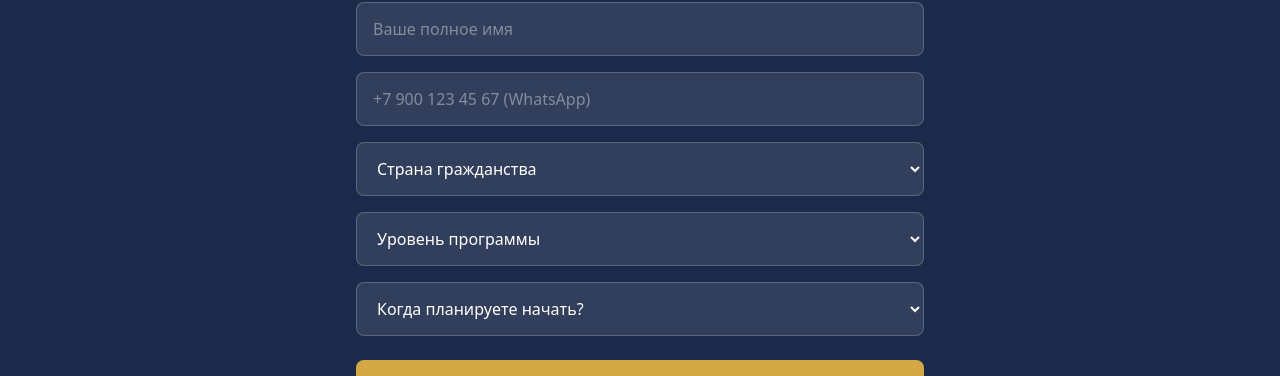
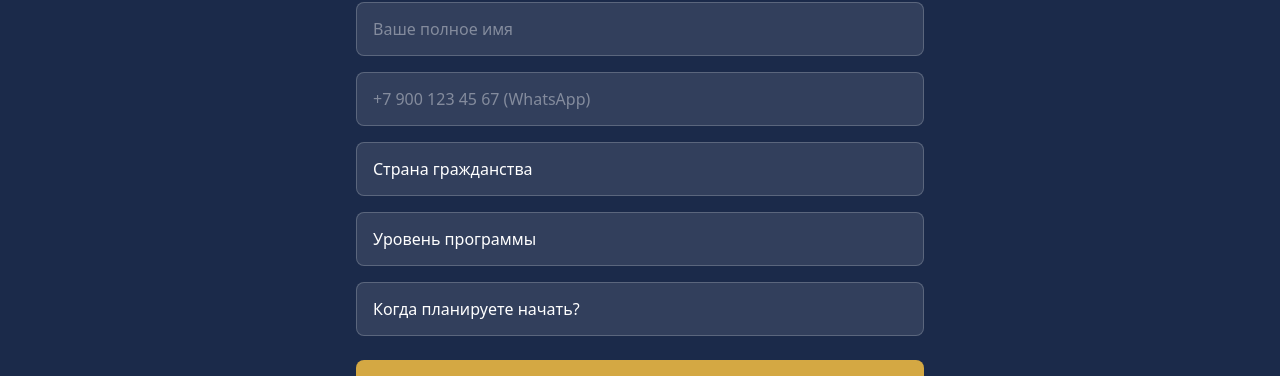
Before and after one commit to Addcodee/milgec, a Next.js app: page / in a window 1280 px wide. Shown: the part 6364-6740 px from the top of the page. Built offline with nearby package versions, Linux system fonts and the light colour scheme.

Commit message:
fixed selects

```diff
--- a/app/components/LeadForm.tsx
+++ b/app/components/LeadForm.tsx
@@ -75,7 +75,7 @@ export default function LeadForm() {
               name="country"
               required
               defaultValue=""
-              className="w-full px-4 py-3.5 rounded-lg bg-white/10 border border-white/20 text-white focus:outline-none focus:border-gold transition-colors [&>option]:text-black"
+              className="w-full px-4 py-3.5 min-h-[48px] appearance-none rounded-lg bg-white/10 border border-white/20 text-white focus:outline-none focus:border-gold transition-colors [&>option]:text-black"
             >
               <option value="" disabled>
                 Страна гражданства
@@ -90,7 +90,7 @@ export default function LeadForm() {
               name="program"
               required
               defaultValue=""
-              className="w-full px-4 py-3.5 rounded-lg bg-white/10 border border-white/20 text-white focus:outline-none focus:border-gold transition-colors [&>option]:text-black"
+              className="w-full px-4 py-3.5 min-h-[48px] appearance-none rounded-lg bg-white/10 border border-white/20 text-white focus:outline-none focus:border-gold transition-colors [&>option]:text-black"
             >
               <option value="" disabled>
                 Уровень программы
@@ -105,7 +105,7 @@ export default function LeadForm() {
               name="startDate"
               required
               defaultValue=""
-              className="w-full px-4 py-3.5 rounded-lg bg-white/10 border border-white/20 text-white focus:outline-none focus:border-gold transition-colors [&>option]:text-black"
+              className="w-full px-4 py-3.5 min-h-[48px] appearance-none rounded-lg bg-white/10 border border-white/20 text-white focus:outline-none focus:border-gold transition-colors [&>option]:text-black"
             >
               <option value="" disabled>
                 Когда планируете начать?
```
